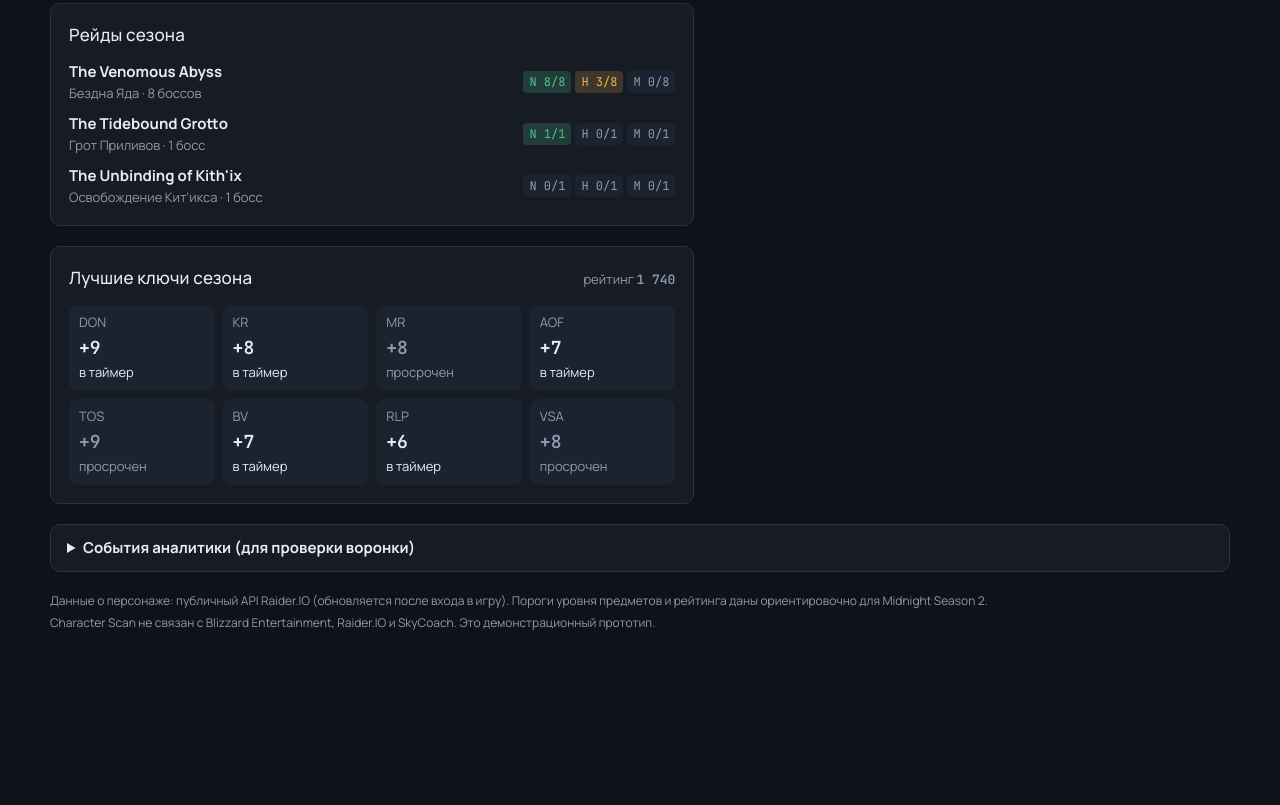
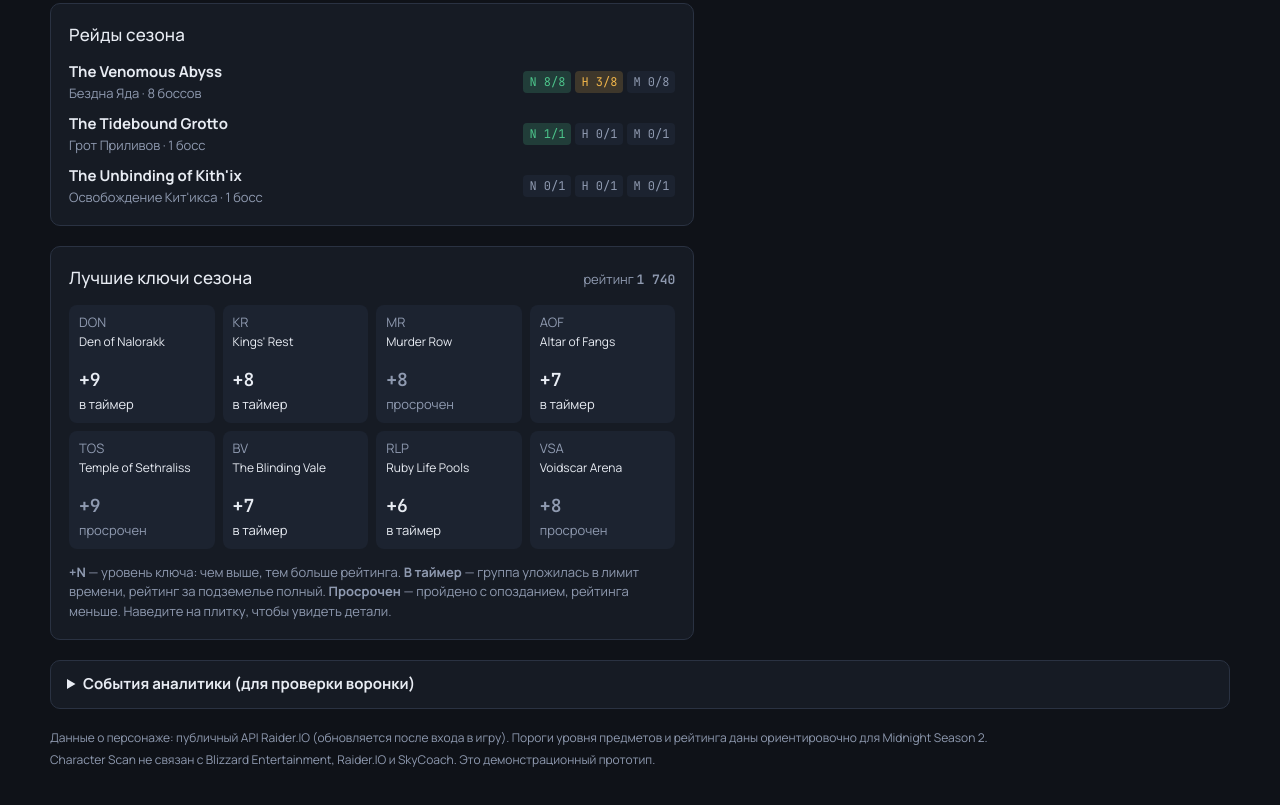
Before and after one commit to itlyashev-boris/skycoach-character-scan, a plain HTML site: page index.html in a window 1280 px wide. Shown: the part 2025-2830 px from the top of the page. Before the commit the page ends 2713 px from the top, so only its background shows below. Drawn offline with Linux system fonts and the light colour scheme; a web font is replaced by a local one.

Commit message:
Ключи M+: полные названия подземелий, подсказки и легенда
Co-Authored-By: Claude Opus 5.5 <noreply@anthropic.com>

```diff
--- a/index.html
+++ b/index.html
@@ -157,6 +157,9 @@ table.gear { width: 100%; border-collapse: collapse; font-size: 13px; }
 .run { background: var(--panel-2); border-radius: 8px; padding: 8px 10px; display: grid; gap: 2px; }
 .run b { font-family: var(--font-mono); font-size: 18px; }
 .run.depleted b { color: var(--muted); }
+.run { cursor: help; }
+.run-full { font-size: 12px; line-height: 1.25; min-height: 30px; }
+.runs-legend { margin: 0; line-height: 1.5; }
 
 /* recommendations */
 .reco-list { display: grid; gap: 12px; }
@@ -347,6 +350,11 @@ const CONFIG = {
     { slug: "the-tidebound-grotto",   name: "The Tidebound Grotto",    ru: "Грот Приливов", bosses: 1 },
     { slug: "the-unbinding-of-kithix", name: "The Unbinding of Kith'ix", ru: "Освобождение Кит'икса", bosses: 1 },
   ],
+  // Подземелья Mythic+ сезона: сокращение → полное название (Raider.IO, season-mn-2)
+  dungeons: {
+    AOF: "Altar of Fangs", DON: "Den of Nalorakk", KR: "Kings' Rest", MR: "Murder Row",
+    RLP: "Ruby Life Pools", TOS: "Temple of Sethraliss", BV: "The Blinding Vale", VSA: "Voidscar Arena",
+  },
   enchantSlots: ["head", "shoulder", "chest", "legs", "feet", "finger1", "finger2", "mainhand"],
   weakSlotGap: 12,          // слот ниже среднего на столько уровней считается слабым
   staleDays: 14,
@@ -953,7 +961,12 @@ function renderResult(ch, a) {
   const achievements = [ch.aotc ? `<span class="pill good">Ahead of the Curve</span>` : "", ch.ce ? `<span class="pill warn">Cutting Edge</span>` : ""].join(" ");
 
   const runs = ch.mplus.best && ch.mplus.best.length ? `
-    <div class="runs">${ch.mplus.best.slice(0, 8).map((r) => `<div class="run ${r.timed ? "" : "depleted"}"><span class="small muted">${esc(r.short || r.dungeon)}</span><b>+${r.level}</b><span class="small ${r.timed ? "" : "muted"}">${r.timed ? "в таймер" : "просрочен"}</span></div>`).join("")}</div>` :
+    <div class="runs">${ch.mplus.best.slice(0, 8).map((r) => {
+      const full = r.dungeon && r.dungeon !== r.short ? r.dungeon : (CONFIG.dungeons[r.short] || r.short);
+      const tip = `${full} · ключ +${r.level} · ${r.timed ? "пройден в таймер, рейтинг полный" : "пройден после таймера, рейтинг ниже"}`;
+      return `<div class="run ${r.timed ? "" : "depleted"}" title="${esc(tip)}" aria-label="${esc(tip)}"><span class="small muted run-name">${esc(r.short || full)}</span><span class="run-full">${esc(full)}</span><b>+${r.level}</b><span class="small ${r.timed ? "" : "muted"}">${r.timed ? "в таймер" : "просрочен"}</span></div>`;
+    }).join("")}</div>
+    <p class="small muted runs-legend"><b>+N</b> — уровень ключа: чем выше, тем больше рейтинга. <b>В таймер</b> — группа уложилась в лимит времени, рейтинг за подземелье полный. <b>Просрочен</b> — пройдено с опозданием, рейтинга меньше. Наведите на плитку, чтобы увидеть детали.</p>` :
     `<p class="muted small" style="margin:0">${ch.mplus.score ? "Список ключей недоступен." : "В этом сезоне ключи ещё не закрыты."}</p>`;
 
   // Рекомендации
@@ -1241,16 +1254,16 @@ const DEMOS = [
     make: () => { const c = normalizeManual({ source: "demo", name: "Светоклин", className: "Paladin", spec: "Retribution", role: "DPS", race: "Blood Elf", realm: "Ravencrest", region: "EU", level: 90, ilvl: 314, score: 1740, raid: "h4", achPts: 17450 });
       c.raids["the-venomous-abyss"] = { n: 8, h: 3, m: 0, total: 8 }; c.raids["the-tidebound-grotto"] = { n: 1, h: 0, m: 0, total: 1 }; c.raids["the-unbinding-of-kithix"] = { n: 0, h: 0, m: 0, total: 1 };
       c.aotc = false; c.gear = demoGear(314, { tier: 2, weak: ["wrist", "trinket2"], noEnchant: ["feet"] });
-      c.mplus.best = [["DON", 9, 1], ["KR", 8, 1], ["MR", 8, 0], ["AOF", 7, 1], ["TOS", 9, 0], ["BV", 7, 1], ["RLP", 6, 1], ["VSA", 8, 0]].map(([s, l, t]) => ({ dungeon: s, short: s, level: l, timed: Boolean(t) }));
+      c.mplus.best = [["DON", 9, 1], ["KR", 8, 1], ["MR", 8, 0], ["AOF", 7, 1], ["TOS", 9, 0], ["BV", 7, 1], ["RLP", 6, 1], ["VSA", 8, 0]].map(([s, l, t]) => ({ dungeon: CONFIG.dungeons[s] || s, short: s, level: l, timed: Boolean(t) }));
       return c; } },
   { key: "almost", label: "Почти Keystone Hero", sub: "Друид-танк, 2 380 M+",
     make: () => { const c = normalizeManual({ source: "demo", name: "Корнеплёт", className: "Druid", spec: "Guardian", role: "TANK", race: "Tauren", realm: "Silvermoon", region: "EU", level: 90, ilvl: 326, score: 2380, raid: "h8", achPts: 24615, mounts: 287 });
       c.raids["the-tidebound-grotto"] = { n: 1, h: 1, m: 0, total: 1 }; c.raids["the-unbinding-of-kithix"] = { n: 1, h: 0, m: 0, total: 1 };
-      c.gear = demoGear(326, { tier: 4 }); c.mplus.best = [["DON", 13, 1], ["KR", 12, 1], ["MR", 13, 1], ["AOF", 12, 0], ["TOS", 13, 1], ["BV", 12, 1], ["RLP", 12, 1], ["VSA", 11, 1]].map(([s, l, t]) => ({ dungeon: s, short: s, level: l, timed: Boolean(t) })); return c; } },
+      c.gear = demoGear(326, { tier: 4 }); c.mplus.best = [["DON", 13, 1], ["KR", 12, 1], ["MR", 13, 1], ["AOF", 12, 0], ["TOS", 13, 1], ["BV", 12, 1], ["RLP", 12, 1], ["VSA", 11, 1]].map(([s, l, t]) => ({ dungeon: CONFIG.dungeons[s] || s, short: s, level: l, timed: Boolean(t) })); return c; } },
   { key: "top", label: "Топ сезона", sub: "Маг, 3 320 M+, 8/8 мифик",
     make: () => { const c = normalizeManual({ source: "demo", name: "Чароплёт", className: "Mage", spec: "Frost", role: "DPS", race: "Void Elf", realm: "Tarren Mill", region: "EU", level: 90, ilvl: 340, score: 3320, raid: "m8", achPts: 38920, mounts: 512 });
       c.raids["the-tidebound-grotto"] = { n: 1, h: 1, m: 1, total: 1 }; c.raids["the-unbinding-of-kithix"] = { n: 1, h: 1, m: 1, total: 1 };
-      c.gear = demoGear(340, { tier: 4 }); c.mplus.best = [["DON", 19, 1], ["KR", 19, 1], ["MR", 18, 1], ["AOF", 19, 1], ["TOS", 18, 1], ["BV", 19, 1], ["RLP", 18, 1], ["VSA", 18, 1]].map(([s, l, t]) => ({ dungeon: s, short: s, level: l, timed: Boolean(t) })); return c; } },
+      c.gear = demoGear(340, { tier: 4 }); c.mplus.best = [["DON", 19, 1], ["KR", 19, 1], ["MR", 18, 1], ["AOF", 19, 1], ["TOS", 18, 1], ["BV", 19, 1], ["RLP", 18, 1], ["VSA", 18, 1]].map(([s, l, t]) => ({ dungeon: CONFIG.dungeons[s] || s, short: s, level: l, timed: Boolean(t) })); return c; } },
 ];
 function runDemo(key) {
   const d = DEMOS.find((x) => x.key === key) || DEMOS[2];
```
